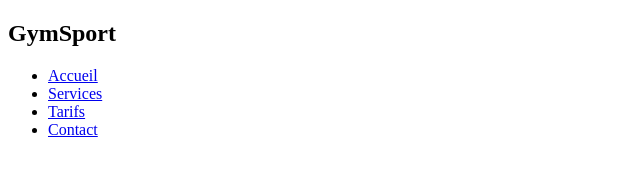
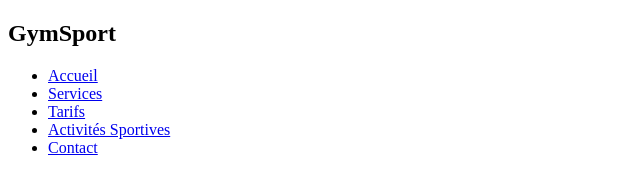
Before and after one commit to MohammedAminNasri/GymSport, a plain HTML site: page index.html in a window 1280 px wide. Shown: the whole page, without its empty margins (0-640 px from the left). Drawn offline with Linux system fonts and the light colour scheme.

Commit message:
Modification de la navbar HTML dans index.html

```diff
--- a/index.html
+++ b/index.html
@@ -14,6 +14,7 @@
               <li><a href="#home">Accueil</a></li>
               <li><a href="#services">Services</a></li>
               <li><a href="#tarifs">Tarifs</a></li>
+              <li><a href="#sports">Activités Sportives</a></li>
               <li><a href="#contact">Contact</a></li>
             </ul>
           </div>
```
